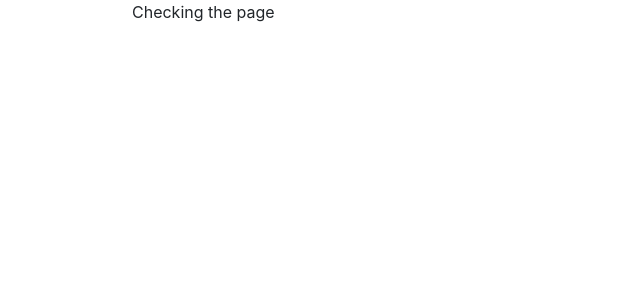
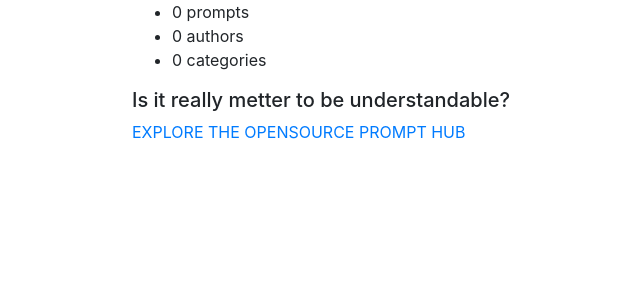
Before and after one commit to AntoniTS999/PromptHub, a Django app: page / in a window 1280 px wide. Shown: the top 300 px of the page, without its empty margins (203-843 px from the left). Run offline with Django 5.2, Linux system fonts and the light colour scheme; data that the repository does not hold is empty.

Commit message:
listView for Prompt model added

```diff
--- a/prompts/urls.py
+++ b/prompts/urls.py
@@ -1,8 +1,10 @@
 from django.urls import path
-from prompts.views import index
+from prompts.views import index, PromptListView
+
 
 urlpatterns = [
     path("", index, name="index"),
+    path("prompts/", PromptListView.as_view(), name="prompt-list"),
 ]
 
 app_name = "prompts"
--- a/prompts/views.py
+++ b/prompts/views.py
@@ -1,6 +1,32 @@
+from gc import get_objects
+from multiprocessing import context
+
+from django.db.models import Avg
 from django.http import HttpRequest, HttpResponse
 from django.shortcuts import render
 
+from prompts.models import Prompt, Author, Category
+from django.views import generic
+from django.db.models.functions import Round
 
 def index(request: HttpRequest) -> HttpResponse:
-    return render(request, "prompts/index.html")
+    num_prompts = Prompt.objects.all().count()
+    num_authors = Author.objects.all().count()
+    num_categories = Category.objects.all().count()
+    context = {
+        "num_prompts": num_prompts,
+        "num_authors": num_authors,
+        "num_categories": num_categories,
+    }
+    return render(request, "prompts/index.html", context=context)
+
+class PromptListView(generic.ListView):
+    model = Prompt
+
+    def get_queryset(self):
+        return (
+            Prompt.objects
+            .select_related("author")
+            .prefetch_related("categories")
+            .annotate(avg_rating=Round(Avg("ratings__value"), 2))
+        )
--- a/templates/prompts/index.html
+++ b/templates/prompts/index.html
@@ -1,5 +1,11 @@
 {% extends "base.html" %}
 
 {% block content %}
-  <p>Checking the page</p>
+  <ul>
+    <li>{{ num_prompts }} prompts</li>
+    <li>{{ num_authors }} authors</li>
+    <li>{{ num_categories }} categories</li>
+  </ul>
+  <h5>Is it really metter to be understandable?</h5>
+  <a href="{% url 'prompts:prompt-list' %}">EXPLORE THE OPENSOURCE PROMPT HUB</a>
 {% endblock %}
```
Also changed, not shown: templates/prompts/prompt_list.html (added, +29 -0 lines).
